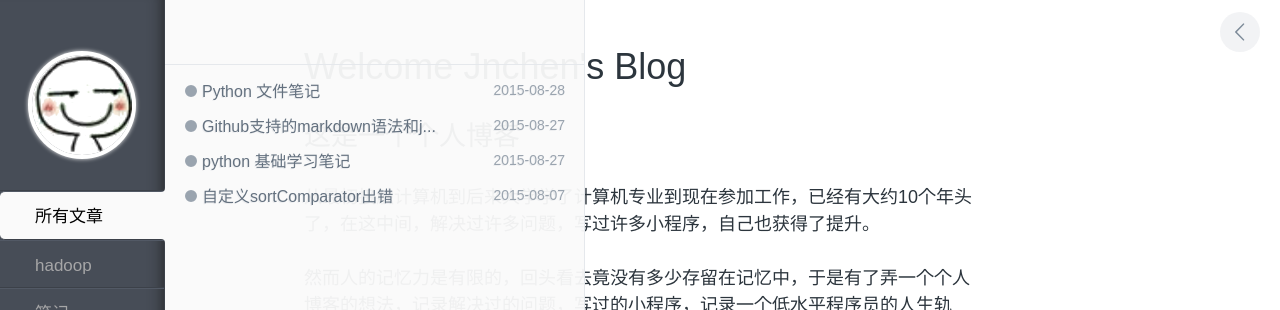
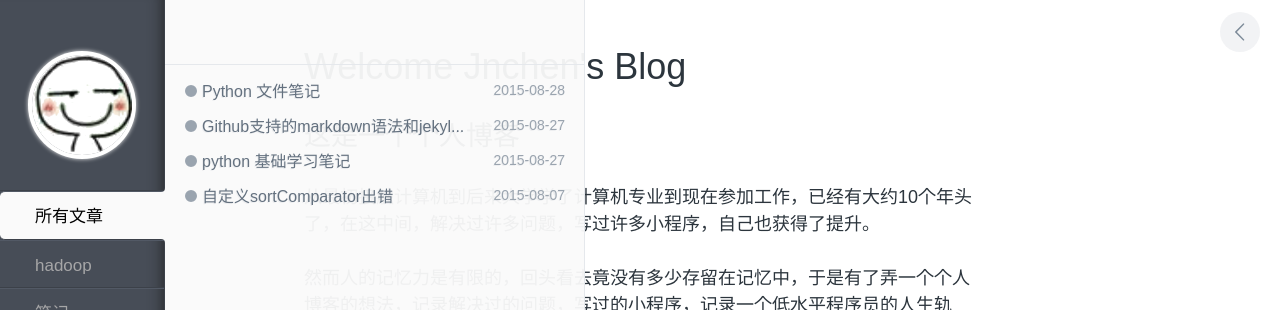
Before and after one commit to jnchen/jnchen.github.io, a Jekyll site: the page built from index.md, in a window 1280 px wide. Shown: the top 310 px of the page. Built offline with Jekyll 4.4.1, drawn with Linux system fonts in a browser that asks for light colours; comment, search, counter and statistics services are not loaded.

Commit message:
Update nav.html

```diff
--- a/_includes/nav.html
+++ b/_includes/nav.html
@@ -25,7 +25,7 @@
 
     <nav id="pl__container">
     {% for post in site.posts %}
-      <a class="{{ post.categories }} pl__all" href="{{ post.url }}"><span class="pl__circle"></span><span class="pl__title">{{ post.title | truncate: 24}}</span><span class="pl__date">{{ post.date | date: "%F" }}</span></a>
+      <a class="{{ post.categories }} pl__all" href="{{ post.url }}"><span class="pl__circle"></span><span class="pl__title">{{ post.title | truncate: 28}}</span><span class="pl__date">{{ post.date | date: "%F" }}</span></a>
     {% endfor %}
     </nav>
   </div> <!-- end #posts-list -->
```
